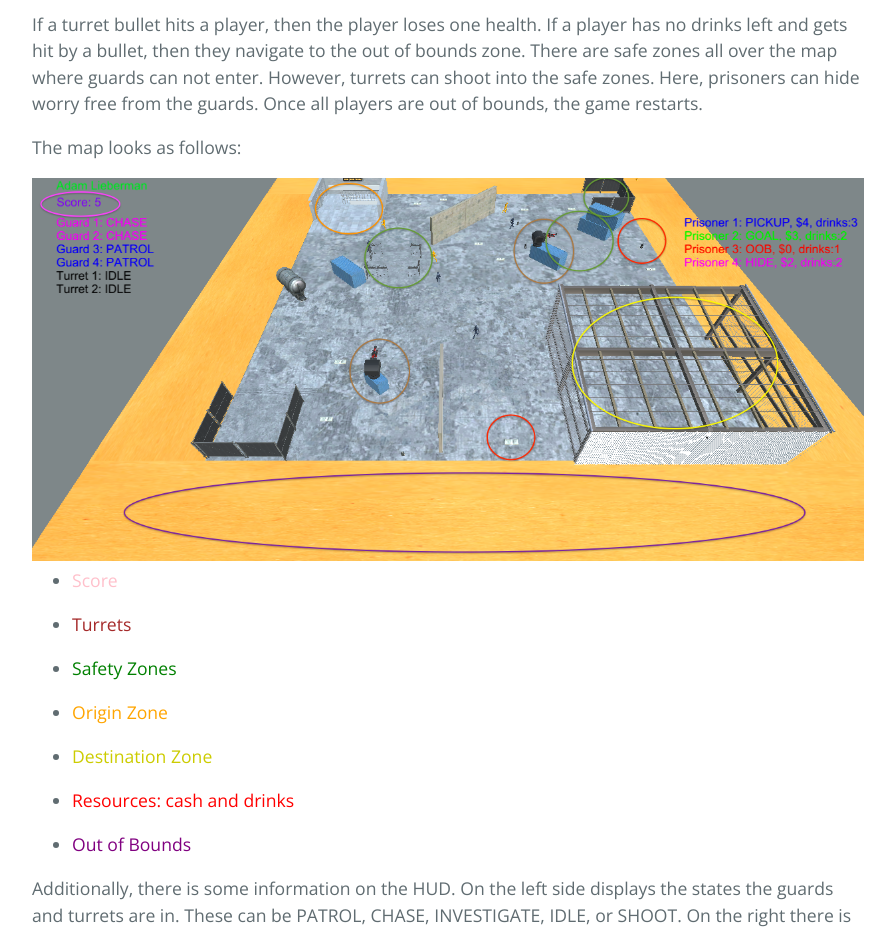
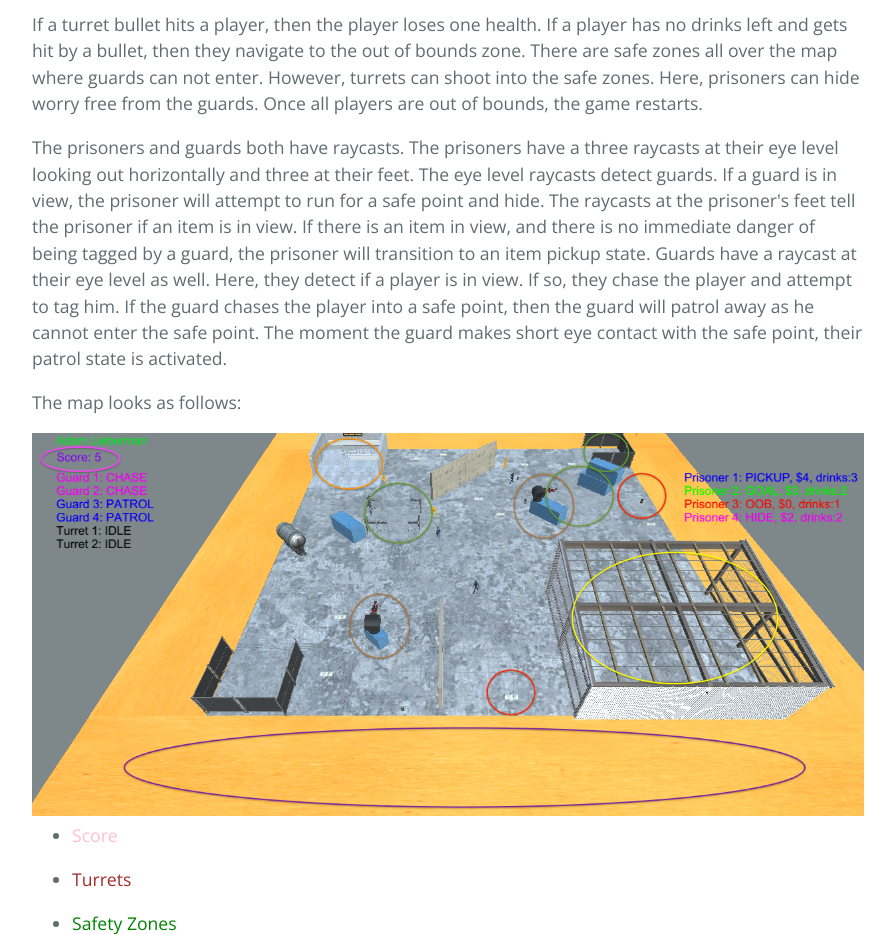
Before and after one commit to ad1m/Unity_AI_Agents, a plain HTML site: page index.html in a window 1280 px wide. Shown: the part 1000-1934 px from the top of the page, without its empty margins (192-1087 px from the left). Drawn offline with nearby package versions, Linux system fonts and the light colour scheme; some packages are replaced by stand-ins of ours.

Commit message:
Added more information about player raycasts

```diff
--- a/index.html
+++ b/index.html
@@ -42,6 +42,8 @@
     </ul>
     All agents live in a world that resembles a prison. During a round of gameplay, prisoners and guards start at random locations around the prison field. Prisoners have a goal of getting to the destination zone and from there back to the origin zone. If a prisoner makes it to the destination zone a point will be scored. Likewise, if they make it back to the origin zone a point will be scored. Prisoners can score again and again by making alternating visits to opposite origin/destination zones without getting tagged. <p></p>Guards have the goal of tagging prisoners. They are constantly patroling the area and are looking to chase after prisoners. There are multiple resoruces around the field representing cash and drinks. If a prisoner runs over cash they obtain one dollar in cash. If they run over a drink they obtain one drink. If a prisoner has more than two dollars in cash than they can bribe a guard. If they bribe a guard, one dollar will be taken from their cash pile. Drinks help prisoners survive turret attacks.</p><p> If a turret bullet hits a player, then the player loses one health. If a player has no drinks left and gets hit by a bullet, then they navigate to the out of bounds zone. There are safe zones all over the map where guards can not enter. However, turrets can shoot into the safe zones. Here, prisoners can hide worry free from the guards. Once all players are out of bounds, the game restarts.  </p>
 
+    <p>The prisoners and guards both have raycasts. The prisoners have a three raycasts at their eye level looking out horizontally and three at their feet. The eye level raycasts detect guards. If a guard is in view, the prisoner will attempt to run for a safe point and hide. The raycasts at the prisoner's feet tell the prisoner if an item is in view. If there is an item in view, and there is no immediate danger of being tagged by a guard, the prisoner will transition to an item pickup state. Guards have a raycast at their eye level as well. Here, they detect if a player is in view. If so, they chase the player and attempt to tag him. If the guard chases the player into a safe point, then the guard will patrol away as he cannot enter the safe point. The moment the guard makes short eye contact with the safe point, their patrol state is activated.</p>
+
     <p>The map looks as follows:</p>
     <center><img src="images/PB1.png"></center>
     <ul>
```
